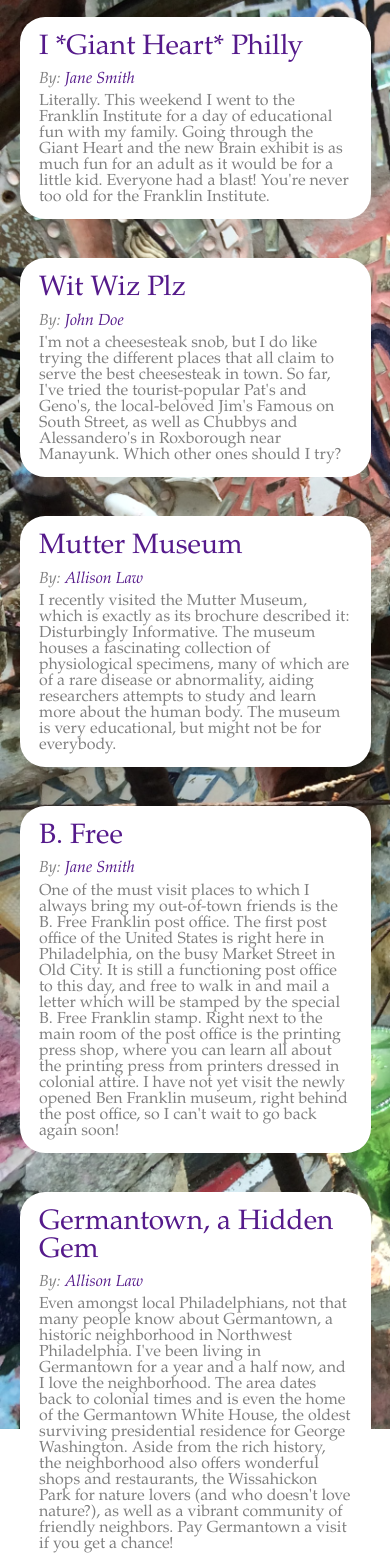
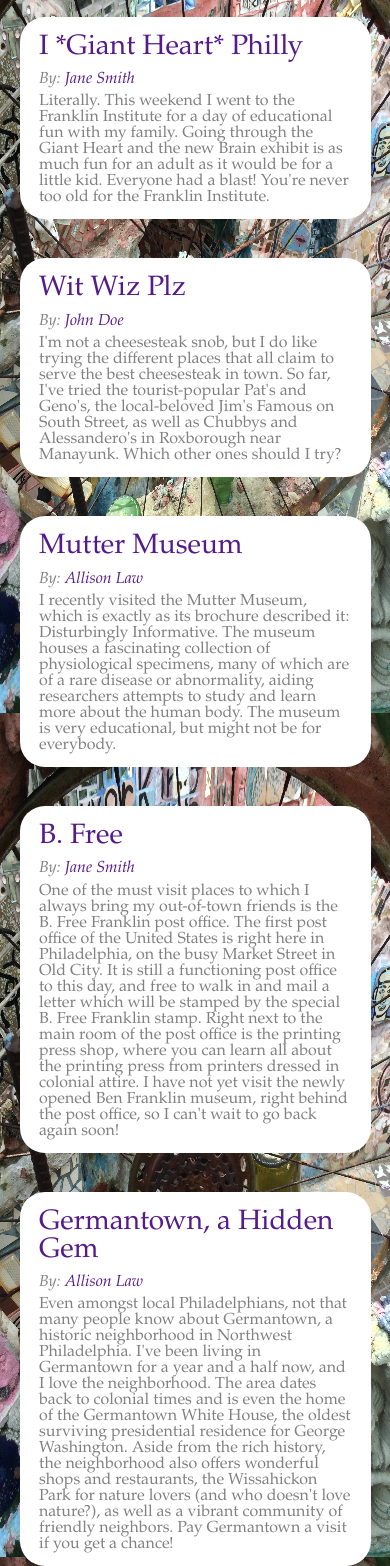
Before and after one commit to allisondev/blog, a PHP site: page / in a window 390 px wide. Shown: the part 131-1697 px from the top of the page. Run offline with PHP 8.4, Linux system fonts and the light colour scheme; data comes from the database, SQL or seed files in the repository; some libraries are stand-ins or nearby versions.

Commit message:
Changed background size and added media queries for testing

```diff
--- a/sass/screen.scss
+++ b/sass/screen.scss
@@ -8,7 +8,7 @@
 @import "breakpoint";
 
 //Variables
-$breakpoint-small-width: max-width 400px;
+$breakpoint-small-width: max-width 480px;
 $breakpoint-medium-width: max-width 768px;
 $breakpoint-large-width: max-width 1111px;
 
@@ -19,7 +19,7 @@
 
   background-image: url('../images/magic_wheel.jpg');
   background-repeat: no-repeat;
-  background-size: 300%;
+  background-size: 100%;
   background-attachment:fixed;
 
   font-size: 1em;
@@ -141,3 +141,13 @@
 .largest-text {
   font-size: 1.25em;
 }
+
+@media (max-width: 768px){
+
+}
+
+@media (max-width: 480px) {
+	#content {
+		width: 300px;
+	}
+}
--- a/stylesheets/screen.css
+++ b/stylesheets/screen.css
@@ -61,7 +61,7 @@
 html {
   background-image: url("../images/magic_wheel.jpg");
   background-repeat: no-repeat;
-  background-size: 300%;
+  background-size: 100%;
   background-attachment: fixed;
   font-size: 1em;
   font-family: "Book Antiqua";
@@ -99,7 +99,7 @@
     padding: 5% 0%;
   }
 }
-@media (max-width: 400px) {
+@media (max-width: 480px) {
   header h1 a {
     font-size: 1.75em;
   }
@@ -157,3 +157,9 @@
 .largest-text {
   font-size: 1.25em;
 }
+
+@media (max-width: 480px) {
+  #content {
+    width: 300px;
+  }
+}
```
